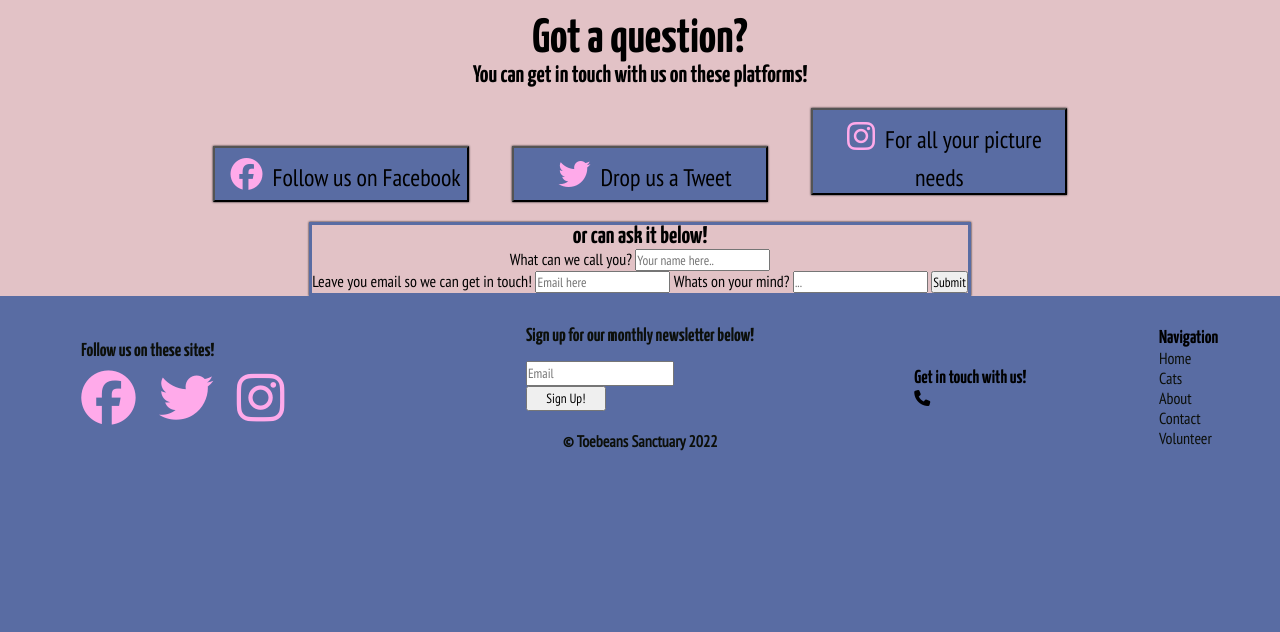
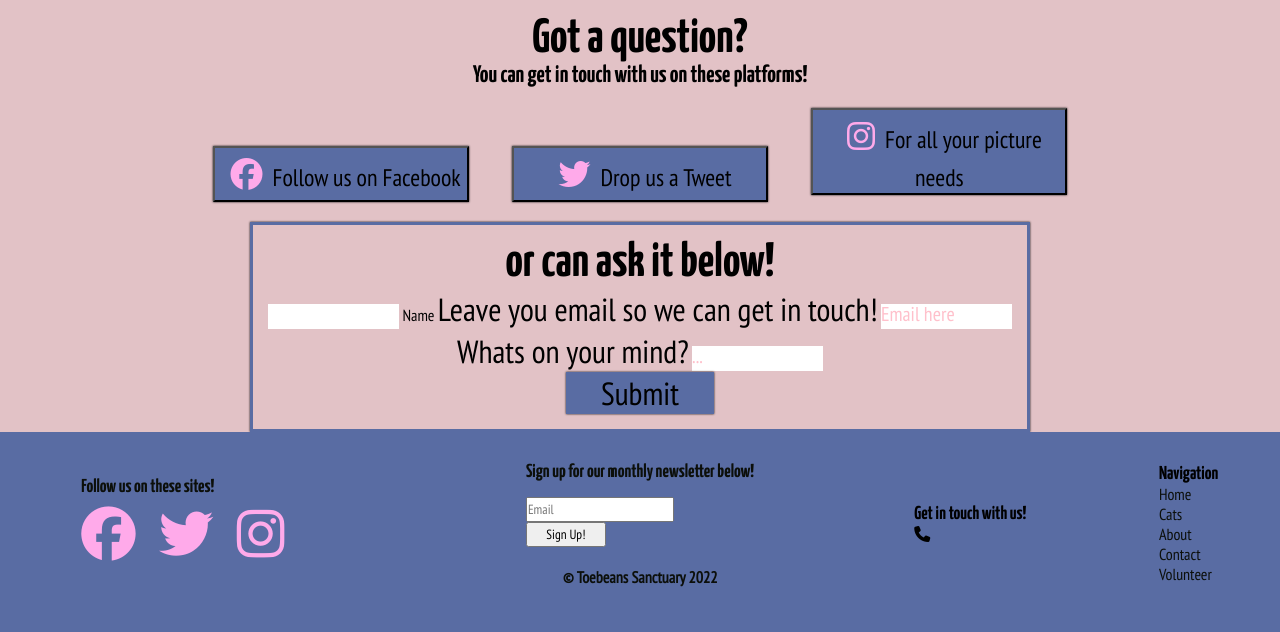
Before and after one commit to Friendfrie77/Web-240-Project, a Flask app: page /Contact in a window 1280 px wide. Shown: the part 359-991 px from the top of the page. Before the commit the page ends 810 px from the top, so only its background shows below. Run offline with Flask 2, Linux system fonts and the light colour scheme; some libraries are stand-ins or nearby versions.

Commit message:
setting os var

```diff
--- a/app.py
+++ b/app.py
@@ -4,18 +4,21 @@ from flask import Flask, render_template, request, flash
 from flask_sqlalchemy import SQLAlchemy
 from helpers import  is_email_valid
 from flask_mail import Mail, Message
-
 app = Flask(__name__, static_url_path='/static')
-app.secret_key = b'_5#y2L"F4Q8z\n\xec]/'
-
+email= os.environ.get('email')
+email_pass= os.environ.get('email_pass')
+key= os.environ.get('app_key')
+app.secret_key = 'key'
+email= os.environ.get('email')
+email_pass= os.environ.get('email_pass')
 app.config.update(dict(
     MAIL_SERVER = 'smtp.googlemail.com',
     MAIL_PORT= 465,
     MAIL_USE_TLS= False,
     MAIL_USE_SSL= True,
-    MAIL_USERNAME= 'cs50cat@gmail.com',
-    MAIL_PASSWORD= 'NDHJiN7BX8T2XwH',
-    MAIL_DEFAULT_SENDER= 'cs50cat@gmail.com'
+    MAIL_USERNAME= email,
+    MAIL_PASSWORD= email_pass,
+    MAIL_DEFAULT_SENDER= email
 
     ))
 mail = Mail(app)
--- a/helpers.py
+++ b/helpers.py
@@ -1,3 +1,4 @@
+import os
 import requests
 from flask import Flask, request
 from flask_mail import Mail, Message
--- a/static/style.css
+++ b/static/style.css
@@ -320,6 +320,55 @@ footer {
   margin-right: auto;
   border: solid 0.2rem #596ca3;
   max-width: 1400px;
+  padding: 15px;
+}
+
+.contact-form h2 {
+  font-size: 3rem;
+}
+
+.contact-form input {
+  border: none;
+}
+
+.contact-form input::-webkit-input-placeholder {
+  color: pink;
+  font-size: 1.5em;
+}
+
+.contact-form input:-ms-input-placeholder {
+  color: pink;
+  font-size: 1.5em;
+}
+
+.contact-form input::-ms-input-placeholder {
+  color: pink;
+  font-size: 1.5em;
+}
+
+.contact-form input::placeholder {
+  color: pink;
+  font-size: 1.5em;
+}
+
+.contact-form label {
+  font-size: 2rem;
+}
+
+.contact-name, .contact-email, .contact-message {
+  height: 25px;
+}
+
+.contact-form-button {
+  width: 20%;
+  font-size: 2rem;
+  -webkit-box-shadow: 0px 0px 2px #0f0f0f;
+          box-shadow: 0px 0px 2px #0f0f0f;
+  background-color: #596ca3;
+}
+
+.contact-form-button:hover {
+  background-color: #FFAAEA;
 }
 
 /* page content */
@@ -377,6 +426,9 @@ footer {
     -webkit-box-direction: normal;
         -ms-flex-direction: column;
             flex-direction: column;
+    -webkit-box-align: center;
+        -ms-flex-align: center;
+            align-items: center;
   }
   /* footer */
   footer {
--- a/static/style.scss
+++ b/static/style.scss
@@ -174,9 +174,7 @@ footer{
     backface-visibility: hidden;
     min-width: 100%;
 }
-.card-front{
 
-}
 .card-back{
     transform: rotateX(-180deg) translate(-100%, 0);
 
@@ -252,9 +250,33 @@ footer{
     margin-right: auto;
     border: solid .2rem $secondary-color;
     max-width: 1400px;
-
+    padding: 15px;
+    h2{
+        font-size: 3rem;
+    }
+    input{
+        border: none;
+        &::placeholder{
+            color: pink;
+            font-size: 1.5em;
+        }
+    }
+    label{
+        font-size: 2rem;
+    }
 }
-
+.contact-name, .contact-email, .contact-message{
+    height: 25px;
+}
+.contact-form-button{
+    width: 20%;
+    font-size: 2rem;
+    box-shadow: $drop-shadow;
+    background-color: $secondary-color;
+    &:hover{
+        background-color: #FFAAEA;
+    }
+}
 /* page content */
 .headline{
     font-family: $headline-font;
@@ -301,6 +323,7 @@ footer{
     .button-wrapper{
         display: flex;
         flex-direction: column;
+        align-items: center;
     }
     /* footer */
     footer{
--- a/templates/contact.html
+++ b/templates/contact.html
@@ -17,13 +17,15 @@ Contact Us!
         </div>
         <form class="contact-form" action="/Contact" method="POST">
                 <h2>or can ask it below!</h2>
-                <label for="name">What can we call you?</label>
-                <input class="contact-name" type="text" name="contact-name" placeholder="Your name here.." required><br>
+                <input class="contact-name" type="text" name="contact-name" autocomplete="off" required>
+                <lable for="contact-name" class="label-name">
+                    <span class="content-name">Name</span>
+                </lable>
                 <label for="email">Leave you email so we can get in touch!</label>
-                <input class="contact-email" type="email" name="email" placeholder="Email here" required>
+                <input class="contact-email" type="email" name="email" placeholder="Email here" required><br>
                 <label for="message">Whats on your mind?</label>
-                <input class="contact-message" type="text" name="message" placeholder="..." required>
-                <input type="submit">
+                <input class="contact-message" type="text" name="message" placeholder="..." required><br>
+                <input class="contact-form-button" type="submit">
         </form>
     </div>
 {% endblock %}
```
Also changed, not shown: 2 other files.
